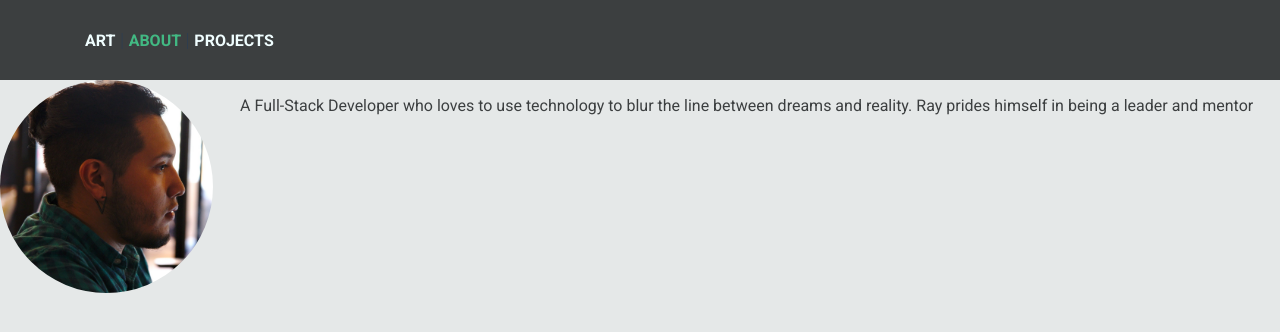
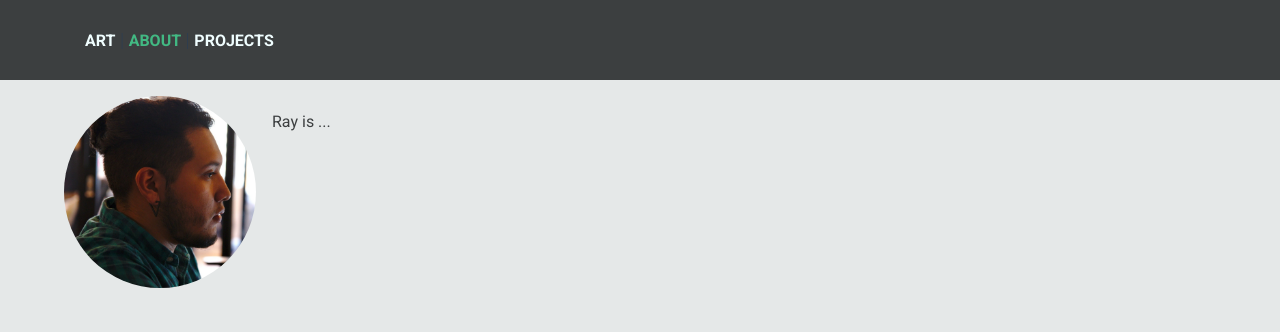
Before and after one commit to raycoti/personalSite, a Vue app: page /about in a window 1280 px wide. Shown: the top 332 px of the page. Built offline with nearby package versions, Linux system fonts and the light colour scheme.

Commit message:
updates about me

```diff
--- a/src/components/Art.vue
+++ b/src/components/Art.vue
@@ -6,7 +6,11 @@
         :key="image.src"
         :id="image.title"
         >
-          <img :src="image.src" @click="setDisplay(image.src)" />
+          <img
+            class="lazy"
+            :data-src="image.src"
+            src="../assets/loading.png"
+            @click="setDisplay(image.src)" />
       </div>
     </div>
     <transition name="fade-overlay">
@@ -19,7 +23,11 @@
 
 <script lang="ts">
 
-import { Component, Prop, Vue } from 'vue-property-decorator';
+import {
+  Component,
+  Prop,
+  Vue,
+} from 'vue-property-decorator';
 
 interface ArtItem {
   src: string;
--- a/src/views/About.vue
+++ b/src/views/About.vue
@@ -8,9 +8,7 @@
           </span>
           <span>
 
-          <p> A Full-Stack Developer who loves to use technology to blur the line
-            between dreams and reality.
-            Ray prides himself in being a leader and mentor </p>
+          <p> Ray is ... </p>
           </span>
         </div>
       </div>
@@ -33,7 +31,8 @@ export default {
 .container{
   margin-top: 5rem;
   color: #3C3F40;
-  max-width: 100rem;
+  max-width: 90rem;
+  padding: 1rem 4rem;
 }
 .picture{
   border-radius: 100%;
@@ -42,5 +41,10 @@ export default {
 .grid{
   display: grid;
   grid-template-columns: 1fr 5fr;
+  p{
+    max-width: 50rem;
+    padding-left: 1rem;
+    text-align: left;
+  }
 }
 </style>
--- a/src/views/Art.vue
+++ b/src/views/Art.vue
@@ -27,6 +27,40 @@ export default {
   name: 'Art',
   components: {
     ArtGallery,
+  },
+  methods: {
+    lazyLoad() {
+      console.log('scroll');
+      const ref = this.lazyLoad;
+      let lazyImages = [].slice.call(document.querySelectorAll('img.lazy'));
+      let active = false;
+      if (active === false) {
+        active = true;
+        setTimeout(() => {
+          lazyImages.forEach((lazyImage) => {
+            if ((lazyImage.getBoundingClientRect().top <= window.innerHeight && lazyImage.getBoundingClientRect().bottom >= 0) && getComputedStyle(lazyImage).display !== 'none') {
+              // eslint-disable-next-line no-param-reassign
+              lazyImage.src = lazyImage.dataset.src ? lazyImage.dataset.src : '';
+              lazyImage.classList.remove('lazy');
+              lazyImages = lazyImages.filter((image) => image !== lazyImage);
+              if (lazyImages.length === 0) {
+                window.removeEventListener('scroll', ref);
+              }
+            }
+          });
+          active = false;
+        }, 200);
+      }
+    },
+  },
+  created() {
+    window.addEventListener('scroll', this.lazyLoad);
+    setTimeout(() => {
+      window.scrollTo(0, 1);
+    }, 100);
+  },
+  destroyed() {
+    window.removeEventListener('scroll', this.lazyLoad);
   },
   data: () => ({
     gridId: 'artGrid',
```
Also changed, not shown: src/assets/loading.png (added).
